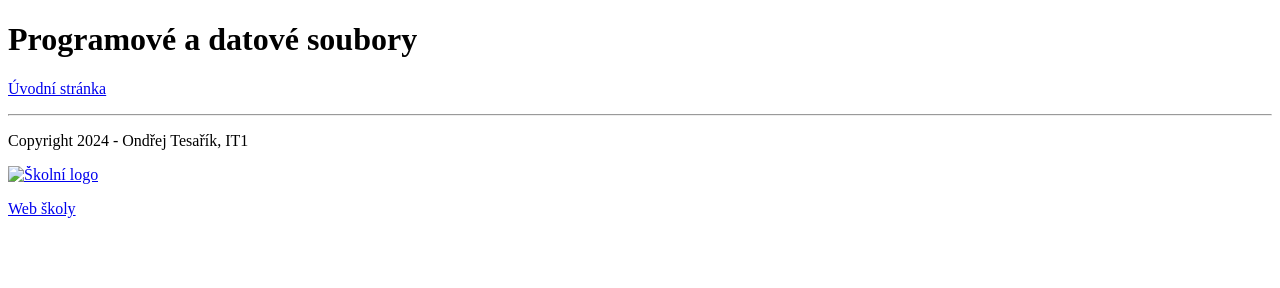
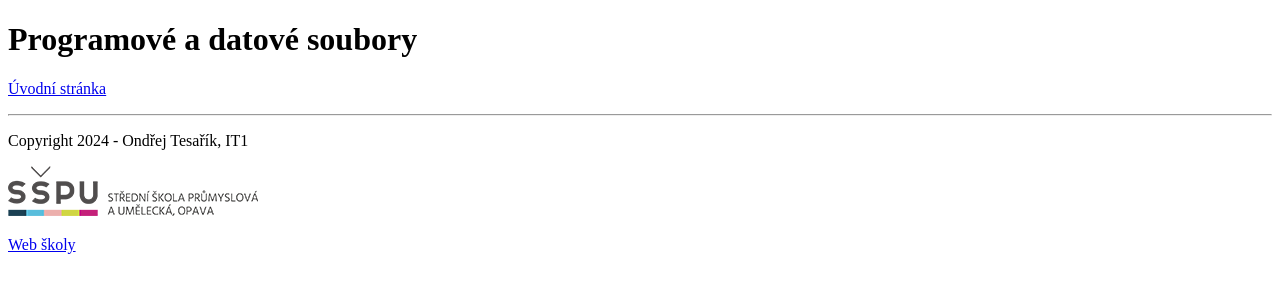
Before and after one commit to ozyyre/programy-a-data, a plain HTML site: page a/index.html in a window 1280 px wide. Drawn offline with Linux system fonts and the light colour scheme.

Commit message:
Add files via upload

```diff
--- a/a/index.html
+++ b/a/index.html
@@ -16,7 +16,7 @@
     <footer>
         <hr>
         <p>Copyright 2024 - Ondřej Tesařík, IT1</p>
-        <p><a href="https://www.sspu-opava.cz" target="_blank"><img src="./img/skola-logo.png" alt="Školní logo"></a></p>
+        <p><a href="https://www.sspu-opava.cz" target="_blank"><img src="../img/skola-logo.png" alt="Školní logo"></a></p>
         <p><a href="https://ww.sspu-opava.cz" target="_blank">Web školy</a></p>
     </footer>
 </body>
```
